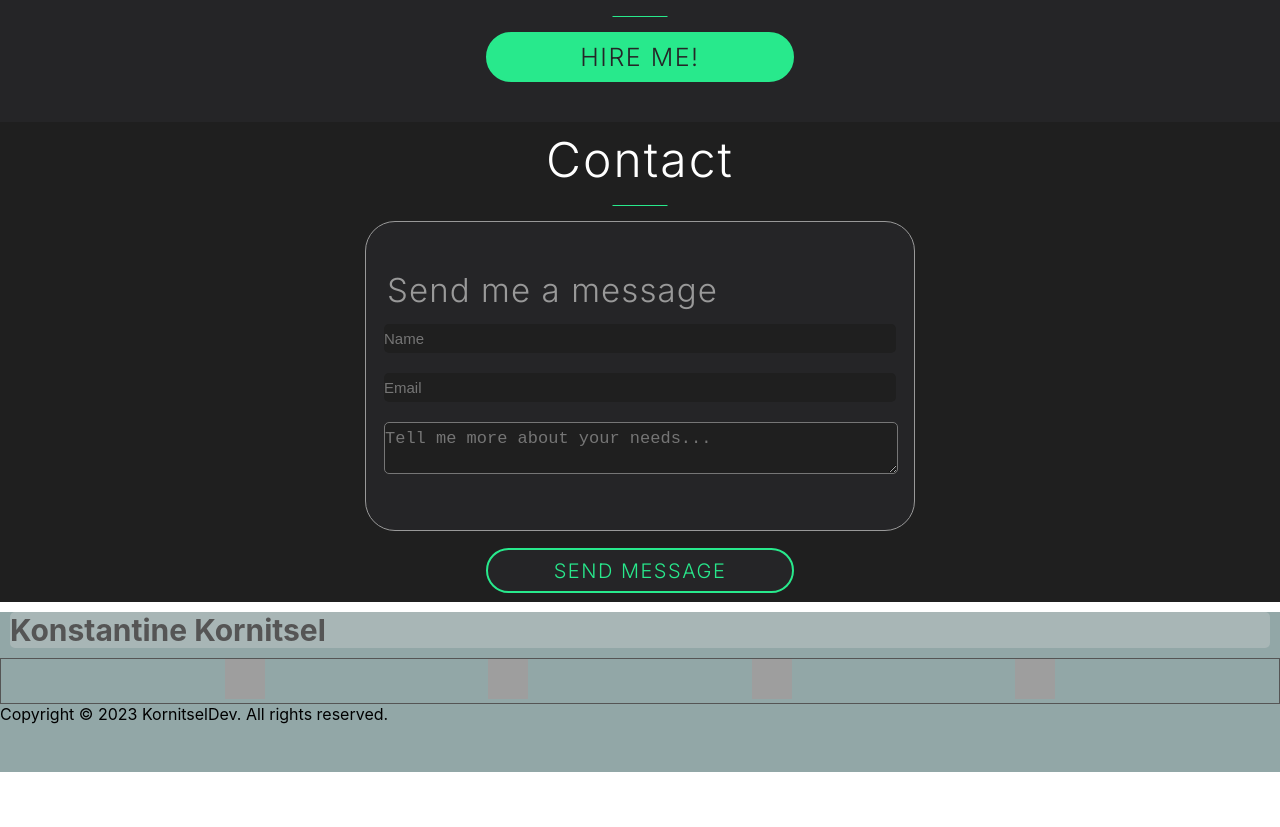
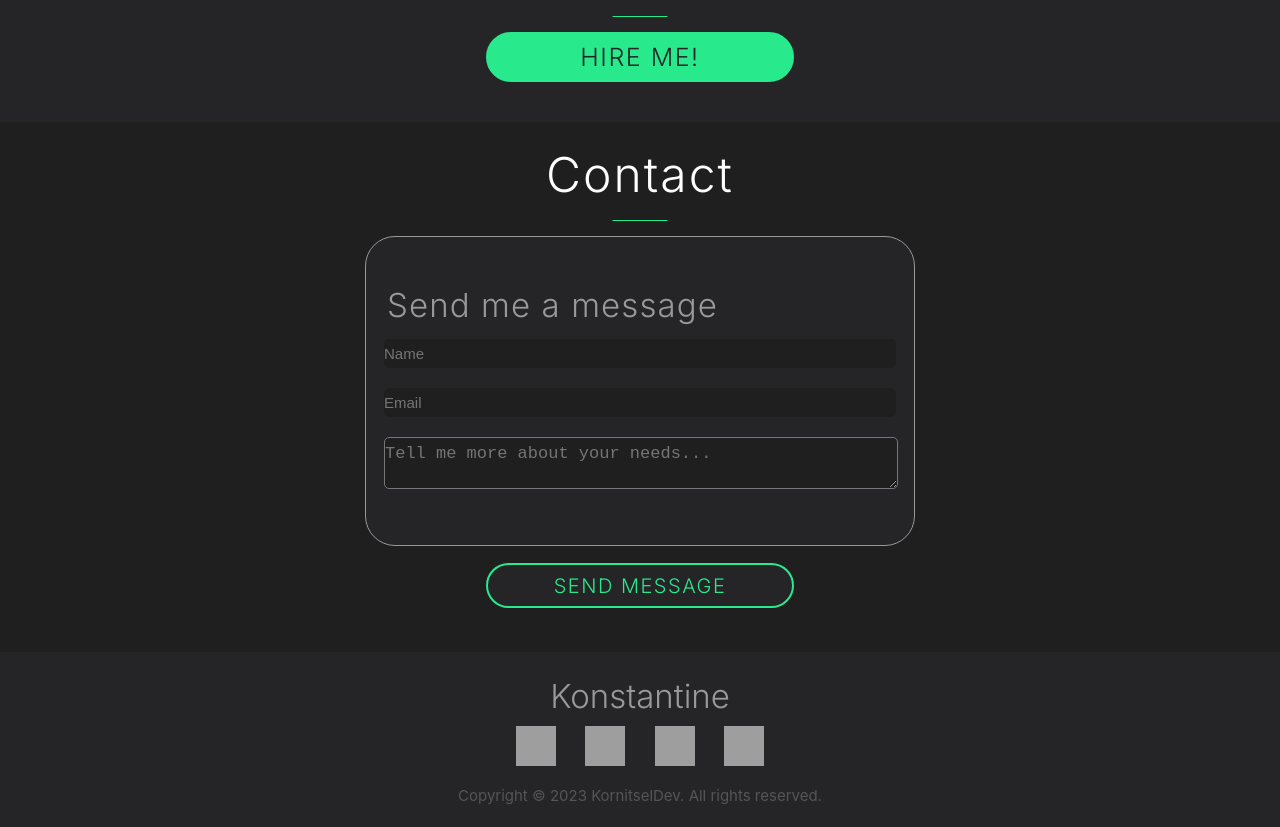
Before and after one commit to krlkonstantine/krl-portfolio, a React (Create React App) app: page / in a window 1280 px wide. Shown: the part 2006-2833 px from the top of the page. Before the commit the page ends 2778 px from the top, so only its background shows below. Built offline with nearby package versions, Linux system fonts and the light colour scheme; grey boxes are pictures that could not be loaded.

Commit message:
styles applied for all components

```diff
--- a/src/Components/Contact/Contact.module.scss
+++ b/src/Components/Contact/Contact.module.scss
@@ -4,6 +4,7 @@
 .contactContainer {
   height: 60vh;
   background-color: $basicBackgroungColor;
+  padding: 15px 0 35px;
 
   .formContainer {
     height: 100%;
--- a/src/Components/Footer/Footer.module.css
+++ b/src/Components/Footer/Footer.module.scss
@@ -1,9 +1,13 @@
+@import "../common/styles/variables";
+@import "../common/styles/mixins";
+
 .footerContainer {
     min-height: 20vh;
-    background-color: rgba(102, 131, 131, 0.71);
+    background-color: $secondaryBackgroungColor;
+    padding-top: 15px;
 }
 
-.greetingAngImgContainer {
+.footerContentContainer {
     height: 100%;
     width: 80%;
     margin: 0 auto;
@@ -11,20 +15,14 @@
     flex-direction: column;
     align-items: center;
     justify-content: space-evenly;
-    border: 1px solid dimgray;
 }
 
 .displText {
     margin: 10px;
-    color: #555;
-    font-size: 30px;
-    background-color: rgba(211, 211, 211, 0.34);
-    border-radius: 5px;
-    font-weight: 700;
+    @include text($basicFontFamily, 33px, 1.2, $secondaryFontColor, 300);
 }
 
 .sNetworksImgLinksContainer {
-    border: 1px solid #555555;
     display: flex;
     flex-wrap: wrap;
     align-content: center;
@@ -41,5 +39,5 @@
     font-size: 15px;
     padding: 6px 0;
     color: #555555;
-    margin: 10px 0;
+    margin: 10px 0 2px;
 }
--- a/src/Components/Footer/Footer.tsx
+++ b/src/Components/Footer/Footer.tsx
@@ -1,29 +1,37 @@
 import React from 'react';
-import stylesFooter from './Footer.module.css'
+import stylesFooter from './Footer.module.scss'
 
 export const Footer = () => {
+
+    let socialMediaLinks = {
+        fb: "https://www.facebook.com/krlkostya/",
+        vk: "https://vk.com/kornitsel/",
+        tg: "https://t.me/kornitsel/",
+        gt: "https://github.com/krlkonstantine/",
+    }
+
     return (
         <div className={stylesFooter.footerContainer}>
-            <div className={stylesFooter.basicContainer}>
+            <div className={stylesFooter.footerContentContainer}>
                 <div className={stylesFooter.displText}>
-                    Konstantine Kornitsel
+                    Konstantine
                 </div>
                 <div className={stylesFooter.sNetworksImgLinksContainer}>
-                    <a href="https://www.facebook.com/krlkostya/" target="_blank"><img className={stylesFooter.sNetworksImgs}
+                    <a href={socialMediaLinks.fb} target="_blank"><img className={stylesFooter.sNetworksImgs}
                                                                              src="https://louisville.edu/english/images/facebookicon.png/image"
                                                                              alt="fb-logo"/></a>
-                    <a href="https://vk.com/kornitsel/" target="_blank"><img className={stylesFooter.sNetworksImgs}
+                    <a href={socialMediaLinks.vk} target="_blank"><img className={stylesFooter.sNetworksImgs}
                                                                              src="https://cdn-icons-png.flaticon.com/512/2111/2111747.png"
                                                                              alt="vk-logo"/></a>
-                    <a href="https://t.me/kornitsel/" target="_blank"><img className={stylesFooter.sNetworksImgs}
+                    <a href={socialMediaLinks.tg} target="_blank"><img className={stylesFooter.sNetworksImgs}
                                                                               src="https://upload.wikimedia.org/wikipedia/commons/thumb/8/82/Telegram_logo.svg/2048px-Telegram_logo.svg.png"
                                                                               alt="tg-logo"/></a>
-                    <a href="https://github.com/krlkonstantine/" target="_blank"><img className={stylesFooter.sNetworksImgs}
+                    <a href={socialMediaLinks.gt} target="_blank"><img className={stylesFooter.sNetworksImgs}
                                                                              src="https://cdn4.iconfinder.com/data/icons/iconsimple-logotypes/512/github-512.png"
                                                                              alt="gitHub-logo"/></a>
 
                 </div>
-                <span className={stylesFooter.frrelanceBtn}>
+                <span className={stylesFooter.copyryghtText}>
                     Copyright © 2023 KornitselDev. All rights reserved.
                 </span>
 
```
